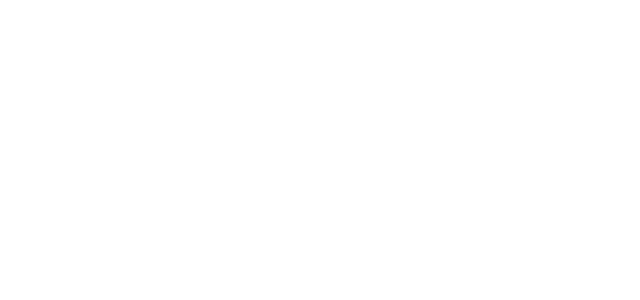
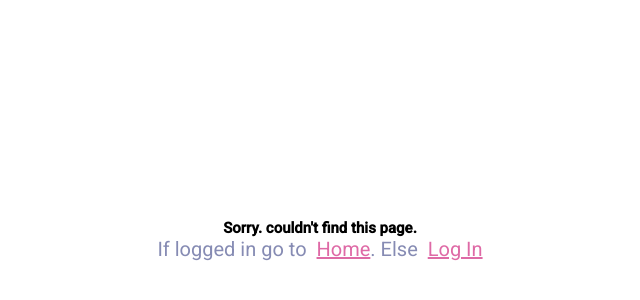
Before and after one commit to LuisCarrilloP/MERN-user-auth, a React (Create React App) app in the folder frontend/: page /not-found in a window 1280 px wide. Before the commit this address had no page. Shown: the part 160-460 px from the top of the page, without its empty margins (320-960 px from the left). Built offline with nearby package versions, Linux system fonts and the light colour scheme.

Commit message:
page not found and redirect

```diff
--- a/frontend/src/App.jsx
+++ b/frontend/src/App.jsx
@@ -1,12 +1,13 @@
 import React from 'react';
 import './App.css';
-import { Routes, Route  } from 'react-router-dom';
+import { Routes, Route, Navigate  } from 'react-router-dom';
 import SignUp from './components/sign-up/SignUp';
 import SignIn from './components/sign-in/SignIn';
 
 //Pages
 import Home from './pages/home/Home';
 import WelcomePage from './pages/welcome/Welcome';
+import PageNotFound from './pages/not-found/PageNotFound'
 
 const App = () => {
   return (
@@ -17,6 +18,9 @@ const App = () => {
           <Route path="sign-in" element={<SignIn/>}/>
         </Route>
         <Route path="/welcome" element={<WelcomePage/>}/>
+        <Route path="/not-found" element={<PageNotFound/>}/>
+
+        <Route path="*" element={<Navigate to="/not-found"/>} />
       </Routes>
     </main>
   )
--- /dev/null
+++ b/frontend/src/pages/not-found/PageNotFound.jsx
@@ -0,0 +1,16 @@
+import React from 'react';
+import './page-not-found.css'
+import { Link } from 'react-router-dom';
+
+const PageNotFound = () => {
+   return (
+      <section className="not-found-container">
+         <h1 className='not-found-heading'>Sorry. couldn't find this page.</h1>
+         <p className='not-found-text'>
+            If logged in go to <Link to="/welcome" className='link'>Home</Link>. Else <Link to="/sign-in" className='link'>Log In</Link>
+         </p>
+      </section>
+   )
+}
+
+export default PageNotFound
--- /dev/null
+++ b/frontend/src/pages/not-found/page-not-found.css
@@ -0,0 +1,25 @@
+.not-found-container {
+   width: 100%;
+   height: 100%;
+   display: flex;
+   flex-direction: column;
+   justify-content: center;
+   align-items: center;
+}
+
+.not-found-header {
+   color: var(--color-header);
+   font-weight: 400;
+   font-size: 3rem;
+}
+
+.not-found-text {
+   color: var(--color-label);
+   opacity: 0.8;
+   font-size: 2rem;
+}
+
+.not-found-text .link {
+   margin-left: 5px;
+   color: var(--color-red);
+}
```
